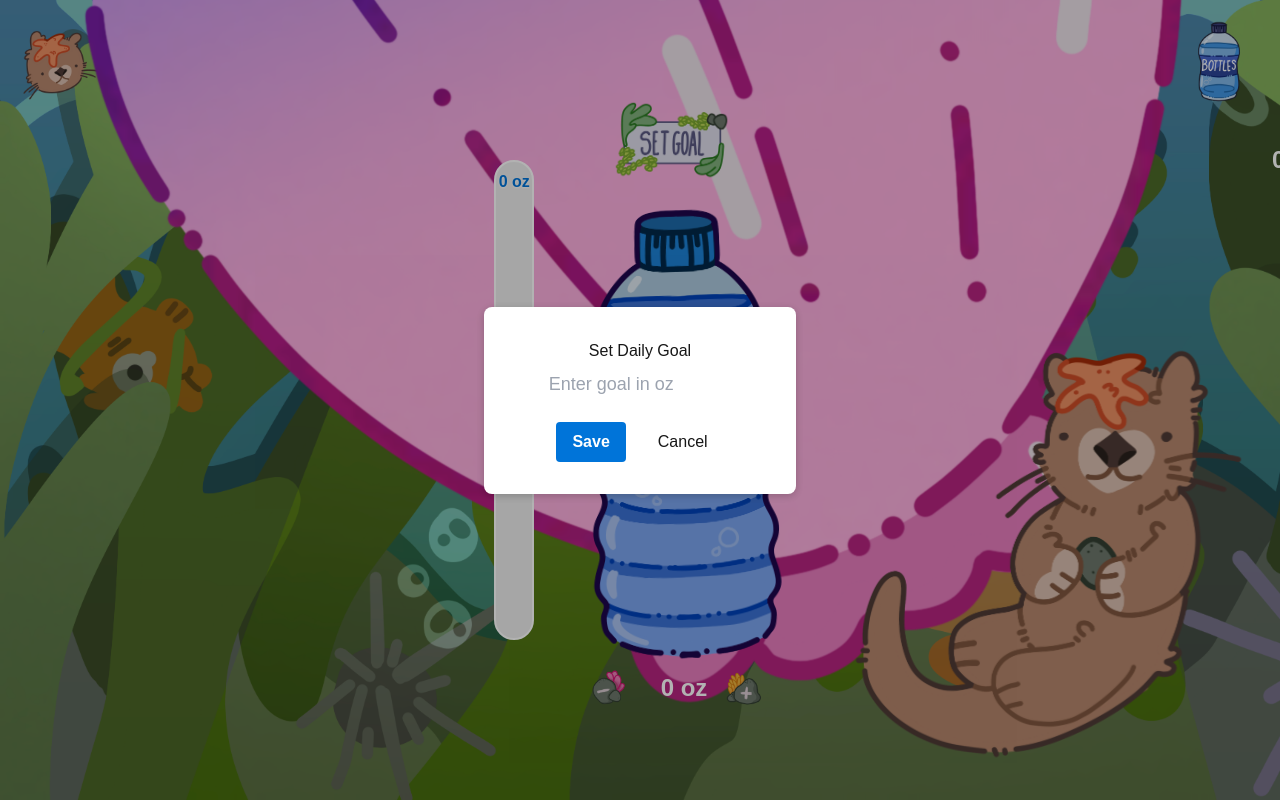
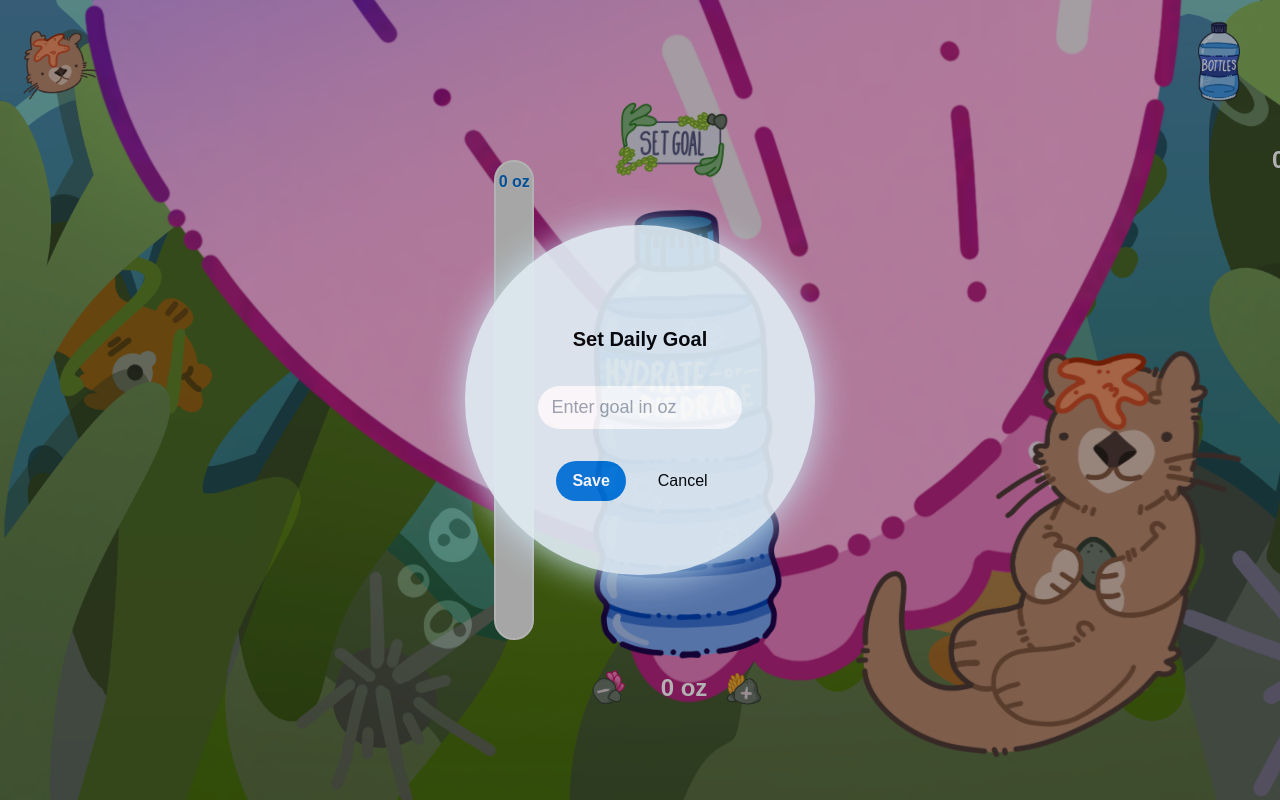
Before and after one commit to audreyyluu/wotter, a Next.js app: page /drink in a window 1280 px wide. Both pictures are taken after a click on the button 672 px from the left and 140 px from the top of the page. Built offline with nearby package versions, Linux system fonts and the light colour scheme.

Commit message:
Formatted goal popup

```diff
--- a/src/app/drink/page.tsx
+++ b/src/app/drink/page.tsx
@@ -247,24 +247,24 @@ export default function Drink() {
           onClick={() => setShowGoalPopup(false)}
         >
           <form
-            className={styles['set-goal-form']}
+            className={styles['profile-container']}
             onClick={e => e.stopPropagation()}
             onSubmit={handleGoalSubmit}
           >
-            <h3>Set Daily Goal</h3>
+            <h3 style={{ textAlign: 'center', width: '100%', marginTop: '1.5rem', marginBottom: '1rem', fontSize: '20px', fontWeight: 700 }}>Set Daily Goal</h3>
             <input
               type="number"
               min={1}
               value={goalInput}
               onChange={e => setGoalInput(e.target.value)}
-              placeholder="Enter goal in oz"
-              style={{ padding: '0.5rem', fontSize: 18, marginBottom: '1rem', width: '80%' }}
+              placeholder=" Enter goal in oz"
+              style={{ padding: '0.5rem', fontSize: 18, borderRadius:36, marginBottom: '1rem', width: '80%' }}
               required
             />
             <div>
               <button
                 type="submit"
-                style={{ padding: '0.5rem 1rem', borderRadius: 4, border: 'none', background: '#0074D9', color: '#fff', fontWeight: 600 }}
+                style={{ padding: '0.5rem 1rem', borderRadius: 36, border: 'none', background: '#0074D9', color: '#fff', fontWeight: 600 }}
               >
                 Save
               </button>
--- a/src/styles/drink.module.css
+++ b/src/styles/drink.module.css
@@ -106,7 +106,6 @@
     border-radius: 20px;
     overflow: hidden;
     margin-right: 48px;
-    /* more space between bar and content */
     border: 2px solid #fff;
     display: flex;
     flex-direction: column-reverse;
@@ -196,7 +195,7 @@
     color: black;
     display: flex;
     flex-direction: column;
-    align-items: center; /* Center children horizontally */
+    align-items: center;
     justify-content: center;
     gap: 1rem;
 }
@@ -214,7 +213,7 @@
     width: 100%;
     display: flex;
     flex-direction: column;
-    align-items: flex-start; /* Left align username/password */
+    align-items: flex-start;
     margin-bottom: 1rem;
     font-size: 18px;
 }
@@ -222,11 +221,11 @@
 .profile-logout {
     margin-top: auto;
     align-self: center;
-    padding: 0.5rem 2rem;      /* Rectangle shape */
-    border-radius: 36px;        /* Slightly rounded corners, or set to 0 for sharp corners */
-    background: rgb(80, 136, 167);       /* Example blue background */
-    color: #fff;               /* White text */
-    border: none;              /* No border */
+    padding: 0.5rem 2rem;
+    border-radius: 36px;
+    background: rgb(80, 136, 167);
+    color: #fff;
+    border: none;
     font-size: 1rem;
     font-weight: 600;
     cursor: pointer;
@@ -234,7 +233,7 @@
 }
 
 .profile-logout:hover {
-    background: #005fa3;       /* Darker on hover */
+    background: #005fa3;
 }
 
 .set-goal-button {
```
